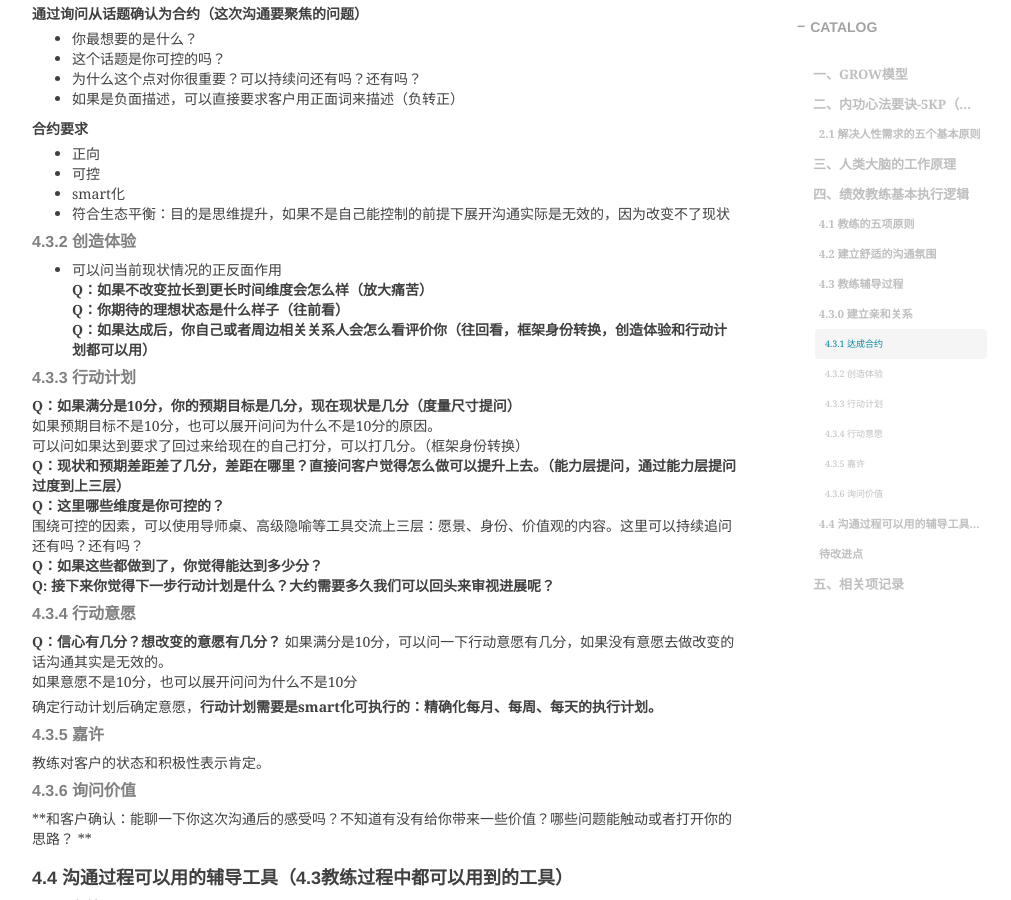
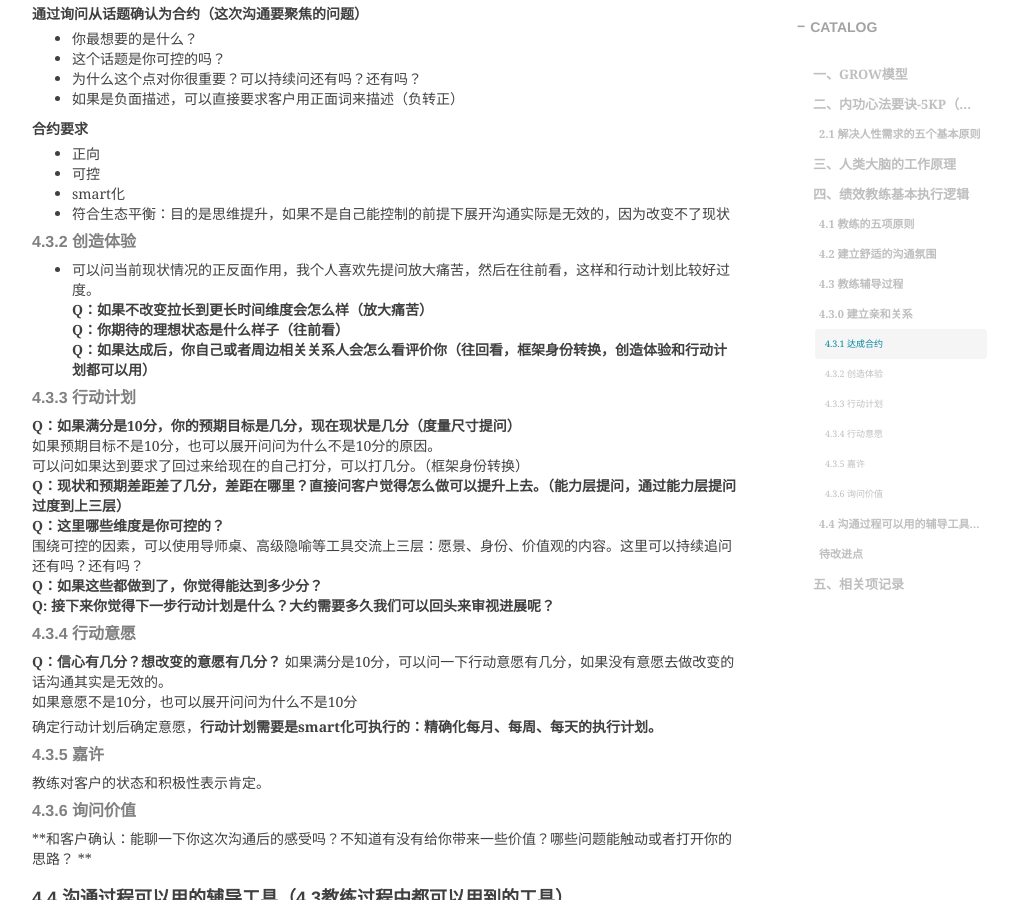
Before and after one commit to shihai1991/shihai1991.github.io, a Jekyll site: the page built from _posts/2022-08-21-教练式辅导.md, in a window 1280 px wide and 900 px high, scrolled down 1871 px. Shown: the whole window, without its empty margins (233-1244 px from the left). Built offline with Jekyll 4.4.1, drawn with Linux system fonts in a browser that asks for light colours; nearby versions of some CDN libraries; comment, search, counter and statistics services are not loaded.

Commit message:
Update 2022-08-21-教练式辅导.md

```diff
--- a/_posts/2022-08-21-教练式辅导.md
+++ b/_posts/2022-08-21-教练式辅导.md
@@ -73,7 +73,7 @@ A：迟到 B1：你为什么迟到了？vs B2：是什么原因导致你迟到
 - 符合生态平衡：目的是思维提升，如果不是自己能控制的前提下展开沟通实际是无效的，因为改变不了现状
 
 #### 4.3.2 创造体验
-- 可以问当前现状情况的正反面作用
+- 可以问当前现状情况的正反面作用，我个人喜欢先提问放大痛苦，然后在往前看，这样和行动计划比较好过度。
 **Q：如果不改变拉长到更长时间维度会怎么样（放大痛苦）**
 **Q：你期待的理想状态是什么样子（往前看）**
 **Q：如果达成后，你自己或者周边相关关系人会怎么看评价你（往回看，框架身份转换，创造体验和行动计划都可以用）**
```
